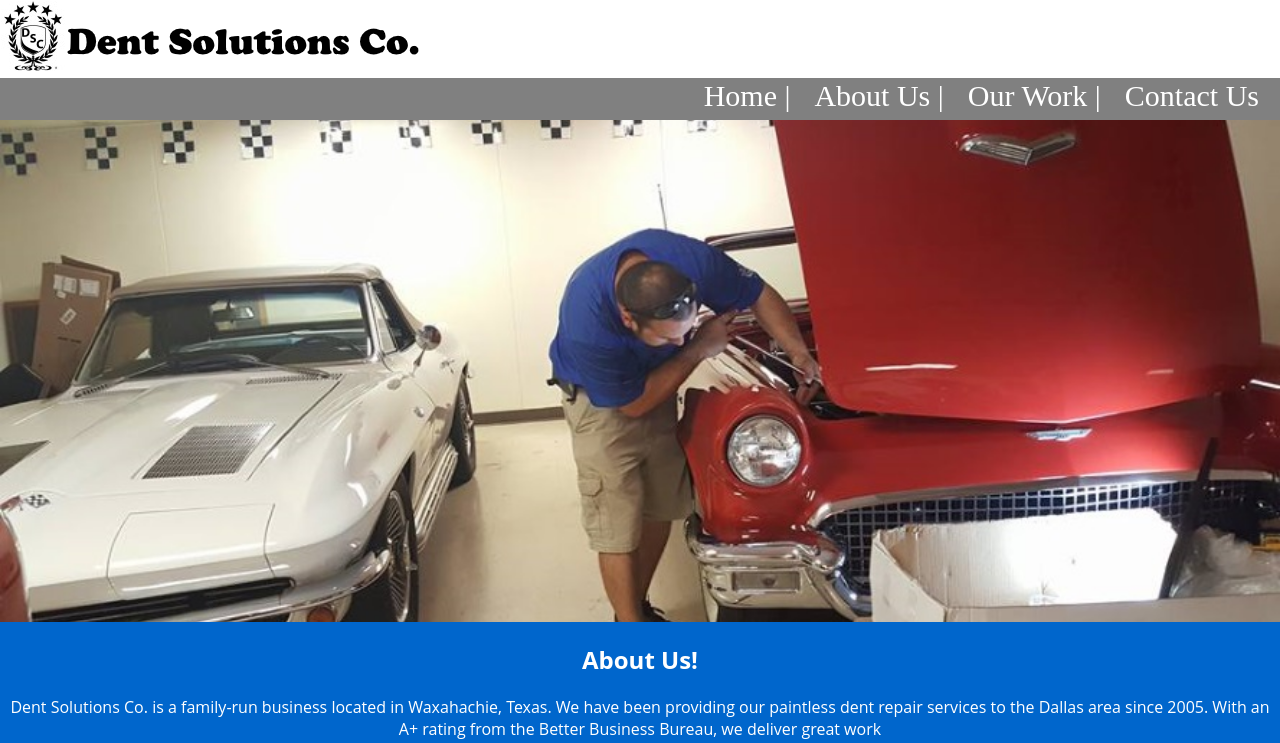
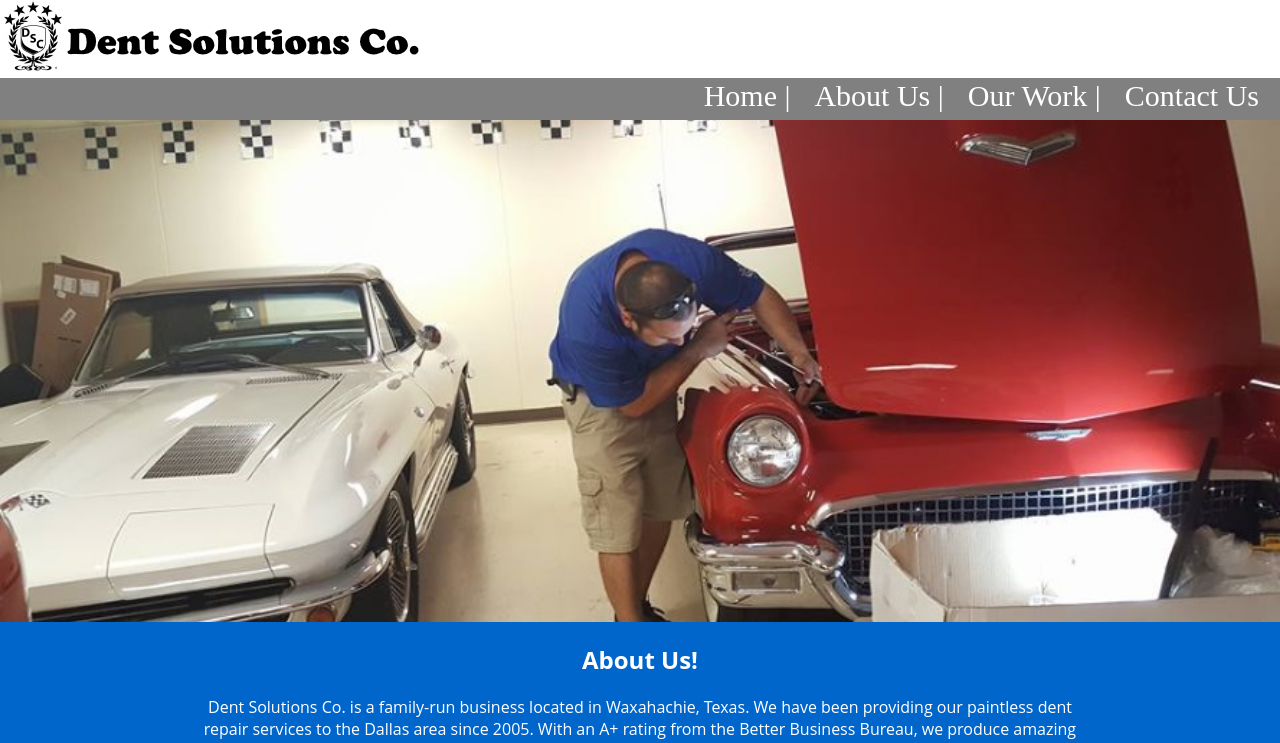
Before and after one commit to DamonFoster/DentSolutionsCo, a PHP site: page /about.html in a window 1280 px wide. Shown: the top 743 px of the page. Run offline with PHP 8.4, Linux system fonts and the light colour scheme.

Commit message:
complete about us paragraph

```diff
--- a/about.html
+++ b/about.html
@@ -27,7 +27,7 @@
 		<section id="about">
 
 				<h1>About Us!</h1>
-				<p>Dent Solutions Co. is a family-run business located in Waxahachie, Texas. We have been providing our paintless dent repair services to the Dallas area since 2005. With an A+ rating from the Better Business Bureau, we deliver great work </p>
+				<p class="aboutP">Dent Solutions Co. is a family-run business located in Waxahachie, Texas. We have been providing our paintless dent repair services to the Dallas area since 2005. With an A+ rating from the Better Business Bureau, we produce amazing results, quickly and affordably. Our services can save you thousands of dollars off of traditional body shop dent repair. See what some of our satisfied customers have to say about Dent Solutions Co.: </p>
 
 				<iframe src="https://www.facebook.com/plugins/post.php?href=https%3A%2F%2Fwww.facebook.com%2FDentSolutionsCoWaxahachie%2Fposts%2F1398290710242533&width=500" width="500" height="161" style="border:none;overflow:hidden" scrolling="no" frameborder="0" allowTransparency="true"></iframe>
 
--- a/style.css
+++ b/style.css
@@ -99,6 +99,11 @@ a:hover {
 	/*font-variant: small-caps;*/
 }
 
+.aboutP {
+	width: 900px;
+	margin: auto;
+}
+
 footer {
 	background: #333333;
 	height: 30px;
```
